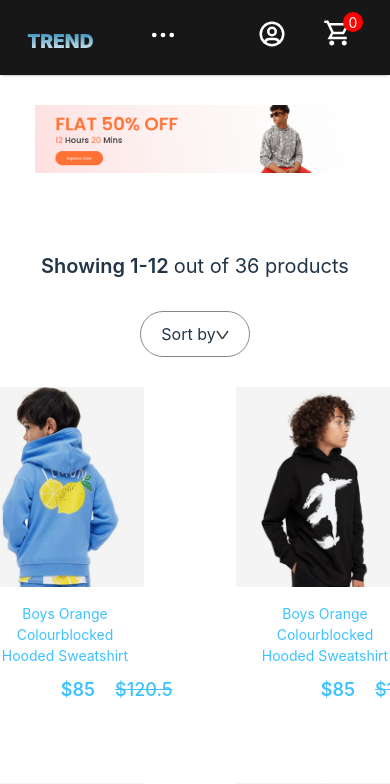
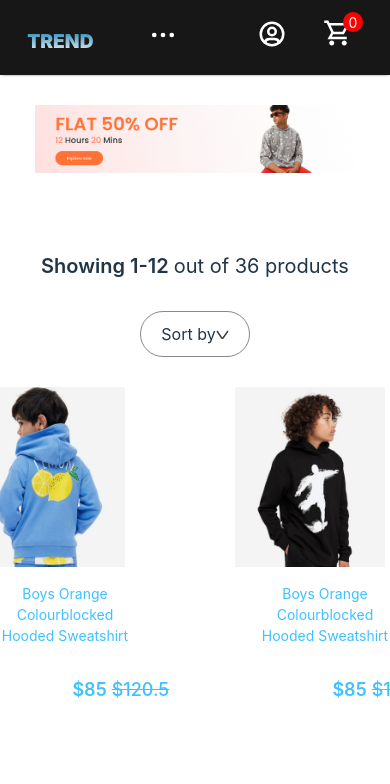
Before and after one commit to DontStopPrograming/e-commerce-clothing, a React (Vite) app: page /kids in a window 390 px wide. Shown: the top 784 px of the page. Built offline with nearby package versions, Linux system fonts and the light colour scheme.

Commit message:
Item Component - modified responsive design v2

```diff
--- a/src/components/Item/item.css
+++ b/src/components/Item/item.css
@@ -55,9 +55,11 @@
 
     .item-prices {
         display: flex;
-        gap: 20px;
-        margin-left: 48%;
-        margin-bottom: 30px;
+        gap: 5px;
+        padding: 20px;
+        /* margin-left: 48%; */
+        margin-left: 44%;
+
 
     }
 
@@ -73,8 +75,8 @@
 
 
     .item img {
-        width: 200px;
-        height: 200px !important;
+        width: 180px;
+        height: 180px !important;
         display: block;
         object-fit: contain;
 
```
